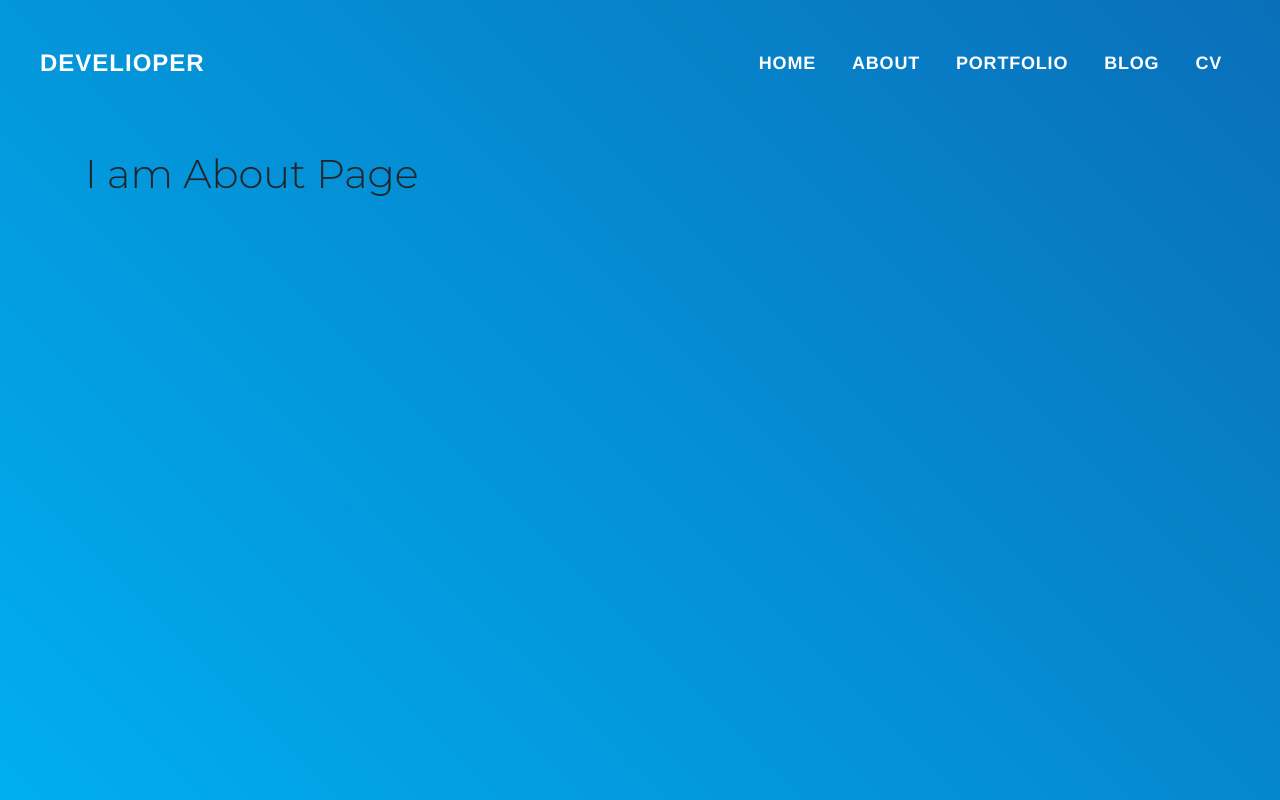
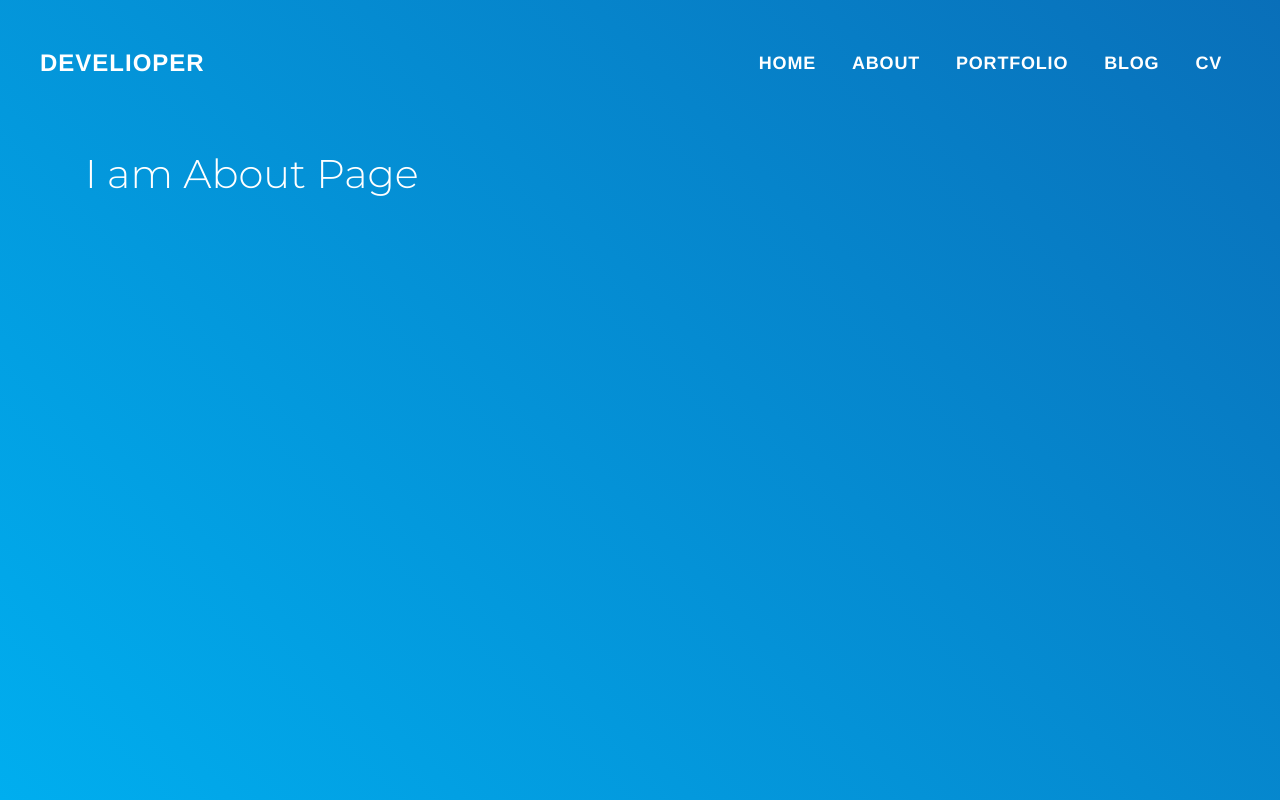
Before and after one commit to lopeselio/portfolio-website, a Next.js app: page /about in a window 1280 px wide. Built offline with nearby package versions, Linux system fonts and the light colour scheme; a web font is replaced by a local one.

Commit message:
added default props

```diff
--- a/components/BasePage.js
+++ b/components/BasePage.js
@@ -1,8 +1,11 @@
 import { Container } from 'reactstrap'
+import PropTypes from 'prop-types'
 
 const BasePage = (props) => {
+  const { className } = props
+  // const className = props.className || ''
   return (
-    <div className='base-page'>
+    <div className={`base-page ${className}`}>
       <Container>
         {props.children}
       </Container>
@@ -10,4 +13,12 @@ const BasePage = (props) => {
   )
 }
 
+BasePage.defaultProps = {
+  className: ''
+}
+
+BasePage.propTypes = {
+  className: PropTypes.any.isRequired
+}
+
 export default BasePage
--- a/pages/about.js
+++ b/pages/about.js
@@ -3,12 +3,11 @@ import React from 'react'
 import BaseLayout from './../components/layouts/BaseLayout'
 import BasePage from '../components/BasePage'
 
-
 class About extends React.Component {
   render () {
     return (
       <BaseLayout>
-        <BasePage>
+        <BasePage className='base-page'>
           <h1> I am About Page </h1>
         </BasePage>
         {/* <Header/> */}
--- a/styles/main.scss
+++ b/styles/main.scss
@@ -31,4 +31,5 @@ html, body {
 
 .base-page {
   padding-top: 150px;
+  color: white;;
 }
```
